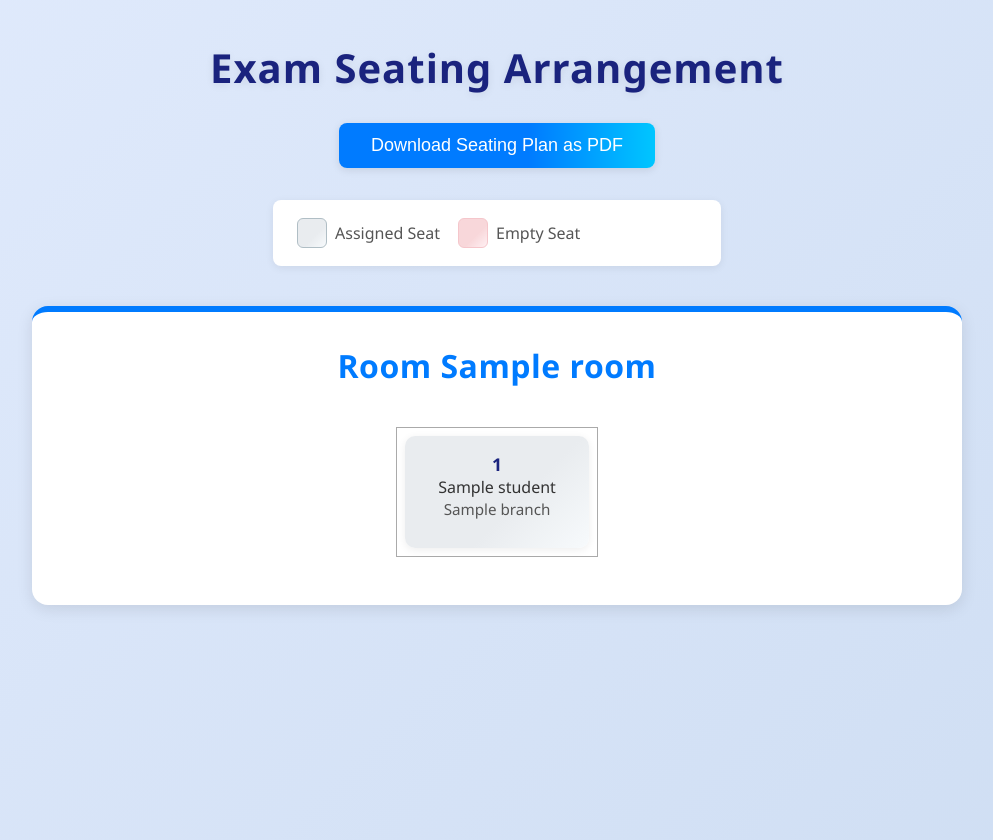
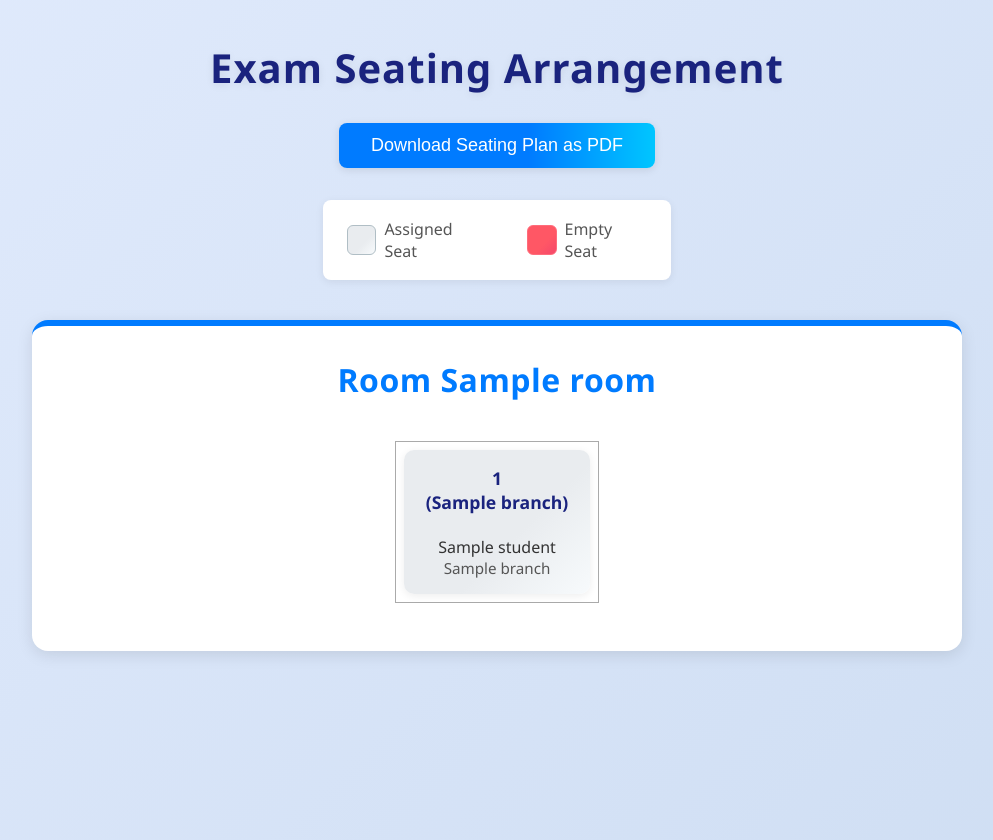
Before and after one commit to fazil202/sabi-s_project, a Flask app: template templates/seating_plan.html in a window 1280 px wide. Shown: the whole page, without its empty margins (143-1136 px from the left). Run offline with Flask 3, Linux system fonts and the light colour scheme; the template is opened without the code that fills it: most values are stand-ins (such as "Sample title", 1, 10 or a date in 2020).

Commit message:
bug fixes

```diff
--- a/app.py
+++ b/app.py
@@ -2,38 +2,6 @@ from flask import Flask, render_template, request, redirect, url_for, flash, ses
 import os
 from pdf_export import export_to_pdf
 
-app = Flask(__name__)
-app.secret_key = 'your_secret_key'
-
-@app.route('/download_pdf', methods=['GET', 'POST'])
-def download_pdf():
-    if not is_logged_in():
-        return redirect(url_for('login'))
-    # Recreate seating plan from last upload (or store in session for production)
-    # For demo, just use last processed seating_plan
-    # You may want to store seating_plan in session for real use
-    # Here, we assume seating_plan is passed from the form or session
-    # For now, reprocess with last uploaded files
-    upload_folder = 'uploads'
-    student_csv = None
-    room_csv = None
-    for file in os.listdir(upload_folder):
-        if file.endswith('.csv') and 'student' in file:
-            student_csv = os.path.join(upload_folder, file)
-        if file.endswith('.csv') and 'room' in file:
-            room_csv = os.path.join(upload_folder, file)
-    if not student_csv or not room_csv:
-        flash('CSV files not found for PDF export.')
-        return redirect(url_for('index'))
-    students_per_desk = 1
-    include_detained = False
-    from seating import generate_seating_plan
-    seating_plan, error = generate_seating_plan(student_csv, room_csv, students_per_desk, include_detained)
-    if error:
-        flash(error)
-        return redirect(url_for('index'))
-    pdf_path = export_to_pdf(seating_plan)
-    return send_file(pdf_path, as_attachment=True)
 app = Flask(__name__)
 app.secret_key = 'your_secret_key'
 
@@ -87,6 +55,50 @@ def index():
         return render_template('seating_plan.html', seating_plan=seating_plan)
     return render_template('index.html')
 
+@app.route('/download_pdf', methods=['GET', 'POST'])
+def download_pdf():
+    if not is_logged_in():
+        return redirect(url_for('login'))
+
+    # Get the last uploaded files from uploads folder
+    upload_folder = 'uploads'
+    student_csv = None
+    room_csv = None
+
+    if not os.path.exists(upload_folder):
+        flash('No files found for PDF export. Please upload CSV files first.')
+        return redirect(url_for('index'))
+
+    # Find the most recent student and room CSV files
+    for file in os.listdir(upload_folder):
+        if file.endswith('.csv'):
+            if 'student' in file.lower():
+                student_csv = os.path.join(upload_folder, file)
+            elif 'room' in file.lower():
+                room_csv = os.path.join(upload_folder, file)
+
+    if not student_csv or not room_csv:
+        flash('CSV files not found for PDF export. Please upload both student and room CSV files.')
+        return redirect(url_for('index'))
+
+    # Generate seating plan with default parameters
+    students_per_desk = 1
+    include_detained = False
+
+    from seating import generate_seating_plan
+    seating_plan, error = generate_seating_plan(student_csv, room_csv, students_per_desk, include_detained)
+
+    if error:
+        flash(f'Error generating seating plan: {error}')
+        return redirect(url_for('index'))
+
+    try:
+        pdf_path = export_to_pdf(seating_plan)
+        return send_file(pdf_path, as_attachment=True, download_name='seating_plan.pdf')
+    except Exception as e:
+        flash(f'Error generating PDF: {str(e)}')
+        return redirect(url_for('index'))
+
 if __name__ == '__main__':
     # Change host to your desired IP, e.g., '0.0.0.0' for all interfaces or your LAN IP
     app.run(host='0.0.0.0', port=5000, debug=True)
--- a/templates/seating_plan.html
+++ b/templates/seating_plan.html
@@ -1,12 +1,12 @@
 <!DOCTYPE html>
 <html lang="en">
   <head>
-    <meta charset="UTF-8">
+    <meta charset="UTF-8" />
     <title>Seating Plan</title>
-    <link rel="stylesheet" href="/static/style.css">
+    <link rel="stylesheet" href="/static/style.css" />
     <style>
       body {
-            font-family: 'Segoe UI', Arial, sans-serif;
+        font-family: "Segoe UI", Arial, sans-serif;
         background: linear-gradient(135deg, #e0eafc 0%, #cfdef3 100%);
         margin: 0;
         padding: 0;
@@ -17,7 +17,7 @@
         color: #1a237e;
         font-size: 2.5em;
         letter-spacing: 1px;
-            text-shadow: 0 2px 8px rgba(0,0,0,0.08);
+        text-shadow: 0 2px 8px rgba(0, 0, 0, 0.08);
         text-align: center;
       }
       .download-btn {
@@ -29,7 +29,7 @@
         border-radius: 8px;
         font-size: 18px;
         cursor: pointer;
-            box-shadow: 0 2px 8px rgba(0,0,0,0.10);
+        box-shadow: 0 2px 8px rgba(0, 0, 0, 0.1);
         transition: background 0.2s, transform 0.2s;
         display: block;
       }
@@ -39,7 +39,7 @@
       }
       .room-card {
         background: #fff;
-            box-shadow: 0 4px 16px rgba(0,0,0,0.10);
+        box-shadow: 0 4px 16px rgba(0, 0, 0, 0.1);
         border-radius: 16px;
         margin: 40px auto;
         padding: 32px 40px;
@@ -61,15 +61,20 @@
         border-collapse: separate;
         border-spacing: 18px 16px;
         margin: 0 auto;
+        display: contents;
       }
       .seat-card {
         background: linear-gradient(135deg, #e9ecef 60%, #f7fafc 100%);
         border-radius: 10px;
         padding: 16px 22px;
         min-width: 140px;
+        display: flex;
+        flex-direction: column;
+        align-items: center;
+        justify-content: center;
         min-height: 80px;
         text-align: center;
-            box-shadow: 0 2px 8px rgba(0,0,0,0.07);
+        box-shadow: 0 2px 8px rgba(0, 0, 0, 0.07);
         font-size: 16px;
         color: #333;
         transition: box-shadow 0.2s, transform 0.2s;
@@ -80,7 +85,7 @@
         font-size: 1.1em;
       }
       .seat-card:hover {
-            box-shadow: 0 6px 18px rgba(0,123,255,0.12);
+        box-shadow: 0 6px 18px rgba(0, 123, 255, 0.12);
         transform: scale(1.04);
         z-index: 2;
       }
@@ -92,16 +97,18 @@
       }
       .legend {
         margin: 32px auto 0 auto;
-            max-width: 400px;
+        /* max-width: 200px; */
         background: #fff;
         border-radius: 8px;
-            box-shadow: 0 2px 8px rgba(0,0,0,0.07);
+        box-shadow: 0 2px 8px rgba(0, 0, 0, 0.07);
         padding: 18px 24px;
         font-size: 1em;
         color: #555;
         display: flex;
-            align-items: center;
-            gap: 18px;
+        flex-direction: row;
+        width: 300px;
+        gap: 40px;
+        justify-content: center;
       }
       .legend-item {
         display: flex;
@@ -119,8 +126,8 @@
         border: 1px solid #b0bec5;
       }
       .legend-color.empty {
-            background: linear-gradient(135deg, #f8d7da 60%, #fff0f3 100%);
-            border: 1px solid #f5c6cb;
+        background: linear-gradient(135deg, #ff5765 60%, #f5486b 100%);
+        border: 1px solid #ff6c7b;
       }
       @media (max-width: 900px) {
         .room-card {
@@ -142,7 +149,9 @@
   <body>
     <h1>Exam Seating Arrangement</h1>
     <form method="GET" action="/download_pdf">
-        <button type="submit" class="download-btn">Download Seating Plan as PDF</button>
+      <button type="submit" class="download-btn">
+        Download Seating Plan as PDF
+      </button>
     </form>
     <div class="legend">
       <div class="legend-item">
@@ -152,8 +161,7 @@
         <span class="legend-color empty"></span> Empty Seat
       </div>
     </div>
-    {% if seating_plan %}
-        {% for room in seating_plan %}
+    {% if seating_plan %} {% for room in seating_plan %}
     <div class="room-card">
       <div class="room-title">Room {{ room.room }}</div>
       <table class="seating-table">
@@ -163,12 +171,15 @@
           <td>
             <div class="seat-card {% if student is none %}empty{% endif %}">
               {% if student is not none %}
-                                    <strong>{{ student.roll_number }}</strong><br>
-                                    {{ student.name }}<br>
-                                    <span style="font-size: 0.95em; color: #555;">{{ student.branch }}</span>
-                                {% else %}
-                                    Empty
-                                {% endif %}
+              <strong
+                >{{ student.roll_number }} <br />({{student.Branch}})</strong
+              ><br />
+
+              {{ student.name }}<br />
+              <span style="font-size: 0.95em; color: #555"
+                >{{ student.branch }}</span
+              >
+              {% else %} Empty {% endif %}
             </div>
           </td>
           {% endfor %}
@@ -176,9 +187,17 @@
         {% endfor %}
       </table>
     </div>
-        {% endfor %}
-    {% else %}
-        <p style="margin-top:40px; font-size:1.2em; color:#a94442; text-align:center;">No seating plan generated yet.</p>
+    {% endfor %} {% else %}
+    <p
+      style="
+        margin-top: 40px;
+        font-size: 1.2em;
+        color: #a94442;
+        text-align: center;
+      "
+    >
+      No seating plan generated yet.
+    </p>
     {% endif %}
   </body>
 </html>
```
Also changed, not shown: templates/index.html (+18 -14 lines), templates/login.html (+13 -13 lines). Lines whose indentation alone changed are shown as unchanged.
